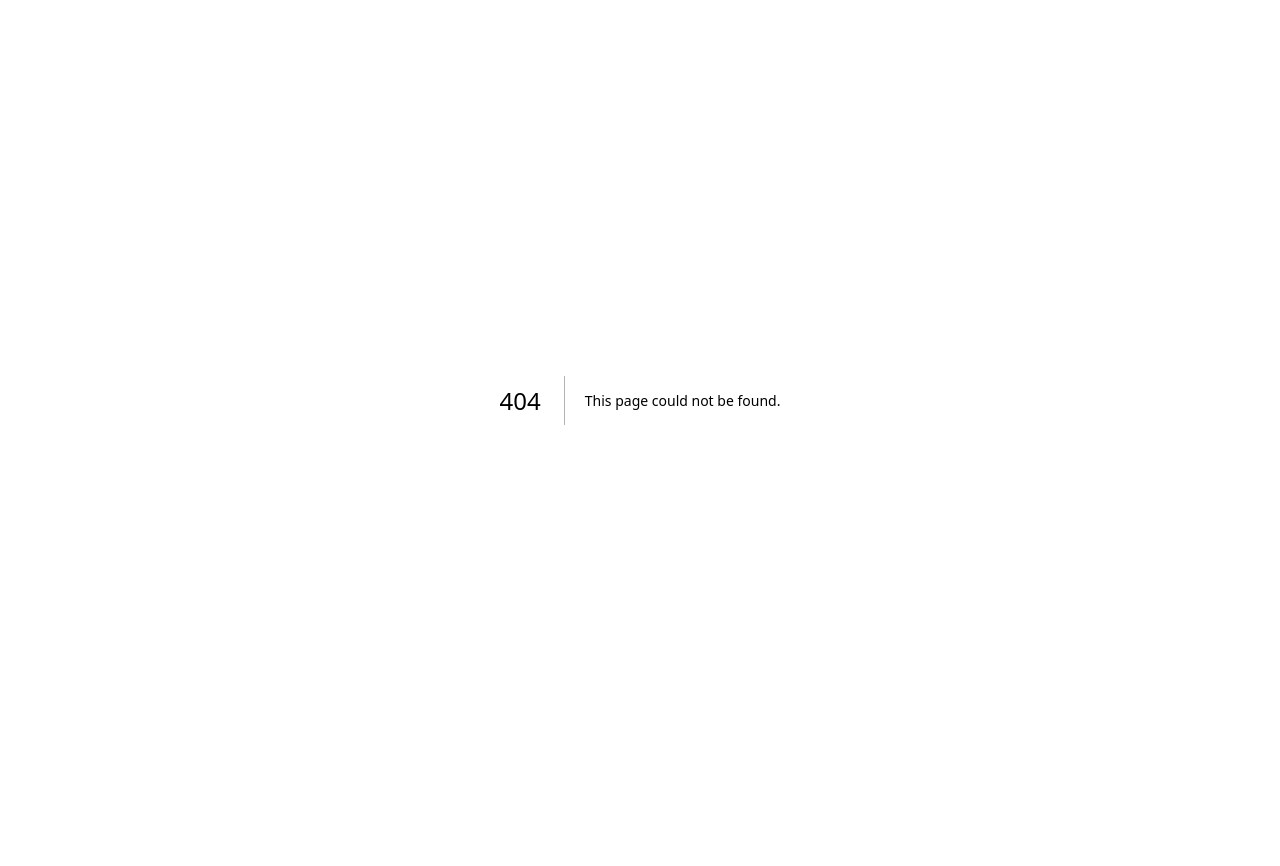
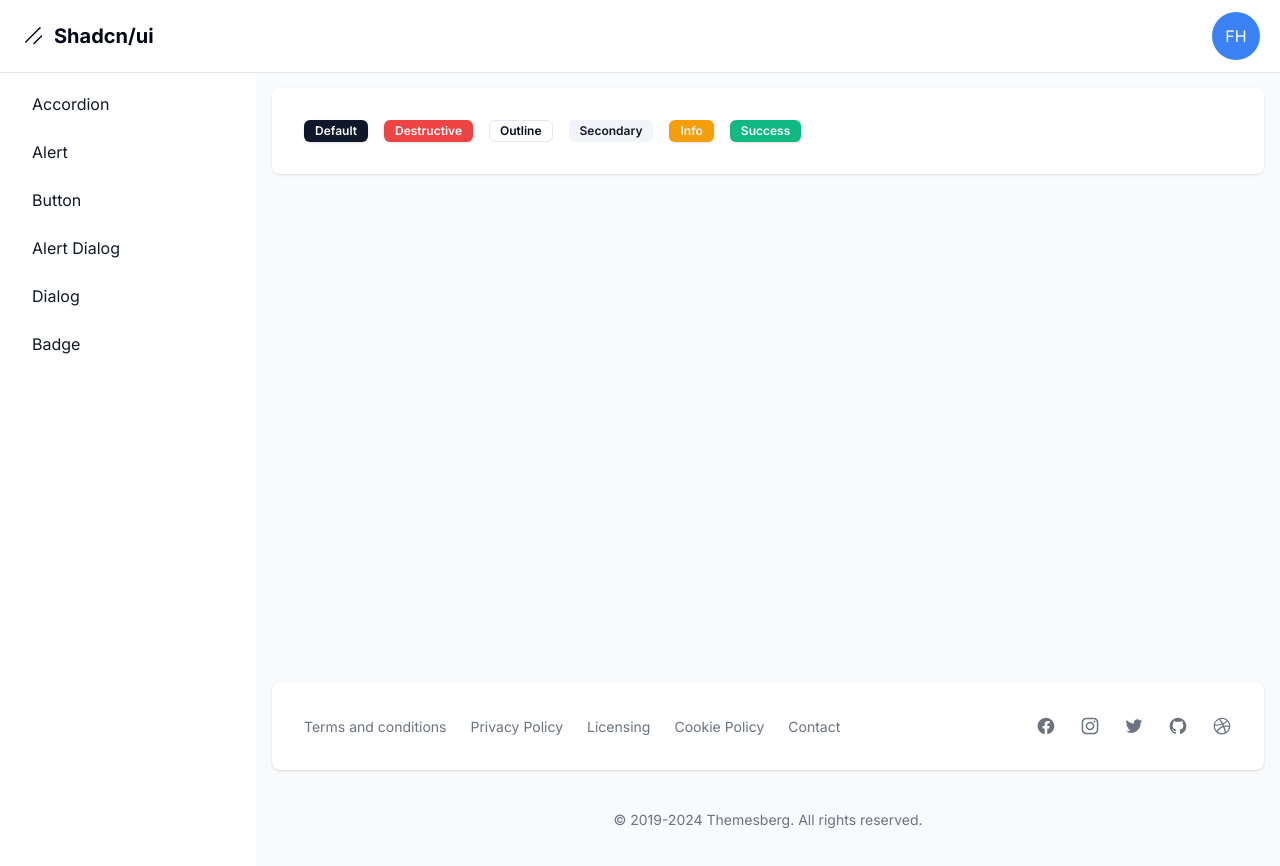
Before and after one commit to LuisEduardo821/components-library, a Next.js app: page /dashboard/badge in a window 1280 px wide. Before the commit this address had no page. Shown: the top 866 px of the page. Before the commit the page ends 800 px from the top, so only its background shows below. Built offline with nearby package versions, Linux system fonts and the light colour scheme.

Commit message:
badge agregado

```diff
--- a/package.json
+++ b/package.json
@@ -17,9 +17,11 @@
     "@radix-ui/react-slot": "^1.1.0",
     "class-variance-authority": "^0.7.0",
     "clsx": "^2.1.1",
+    "date-fns": "^3.6.0",
     "lucide-react": "^0.445.0",
     "next": "14.2.13",
     "react": "^18",
+    "react-day-picker": "^8.10.1",
     "react-dom": "^18",
     "tailwind-merge": "^2.5.2",
     "tailwindcss-animate": "^1.0.7"
--- /dev/null
+++ b/src/app/dashboard/badge/page.tsx
@@ -0,0 +1,15 @@
+import { Badge } from "@/components/ui/badge";
+
+
+export default function BadgePage() {
+    return (
+        <div className="flex gap-4">
+            <Badge>Default</Badge>
+            <Badge variant="destructive">Destructive</Badge>
+            <Badge variant="outline">Outline</Badge>
+            <Badge variant="secondary">Secondary</Badge>
+            <Badge variant="info">Info</Badge>
+            <Badge capitalize variant="success">success</Badge>
+        </div>
+    )
+}
--- a/src/app/dashboard/layout.tsx
+++ b/src/app/dashboard/layout.tsx
@@ -8,7 +8,8 @@ const links = [
     { name: "alert", href: "alert" },
     { name: "button", href: "button" },
     { name: "alert dialog", href: "alert-dialog" },
-    { name: "dialog", href: "dialog" }
+    { name: "dialog", href: "dialog" },
+    { name: "badge", href: "badge" },
 ];
 
 export default function DashboardLayout({
--- /dev/null
+++ b/src/components/ui/badge.tsx
@@ -0,0 +1,41 @@
+import * as React from "react"
+import { cva, type VariantProps } from "class-variance-authority"
+
+import { cn } from "@/lib/utils"
+
+const badgeVariants = cva(
+  "inline-flex items-center rounded-md border px-2.5 py-0.5 text-xs font-semibold transition-colors focus:outline-none focus:ring-2 focus:ring-ring focus:ring-offset-2",
+  {
+    variants: {
+      variant: {
+        default:
+          "border-transparent bg-primary text-primary-foreground shadow hover:bg-primary/80",
+        secondary:
+          "border-transparent bg-secondary text-secondary-foreground hover:bg-secondary/80",
+        destructive:
+          "border-transparent bg-destructive text-destructive-foreground shadow hover:bg-destructive/80",
+        outline: "text-foreground",
+        info: "border-transparent bg-amber-500 text-primary-foreground shadow hover:bg-amber-400",
+        success: "border-transparent bg-emerald-500 text-primary-foreground shadow hover:bg-emerald-400",
+      },
+    },
+    defaultVariants: {
+      variant: "default",
+    },
+  }
+)
+
+export interface BadgeProps
+  extends React.HTMLAttributes<HTMLDivElement>,
+  VariantProps<typeof badgeVariants> {
+  capitalize?: boolean;
+};
+
+
+function Badge({ className, variant, capitalize = false, ...props }: BadgeProps) {
+  return (
+    <div className={cn(badgeVariants({ variant, }), { capitalize: capitalize }, className)} {...props} />
+  )
+}
+
+export { Badge, badgeVariants }
--- /dev/null
+++ b/src/components/ui/calendar.tsx
@@ -0,0 +1,72 @@
+"use client"
+
+import * as React from "react"
+import { ChevronLeftIcon, ChevronRightIcon } from "@radix-ui/react-icons"
+import { DayPicker } from "react-day-picker"
+
+import { cn } from "@/lib/utils"
+import { buttonVariants } from "@/components/ui/button"
+
+export type CalendarProps = React.ComponentProps<typeof DayPicker>
+
+function Calendar({
+  className,
+  classNames,
+  showOutsideDays = true,
+  ...props
+}: CalendarProps) {
+  return (
+    <DayPicker
+      showOutsideDays={showOutsideDays}
+      className={cn("p-3", className)}
+      classNames={{
+        months: "flex flex-col sm:flex-row space-y-4 sm:space-x-4 sm:space-y-0",
+        month: "space-y-4",
+        caption: "flex justify-center pt-1 relative items-center",
+        caption_label: "text-sm font-medium",
+        nav: "space-x-1 flex items-center",
+        nav_button: cn(
+          buttonVariants({ variant: "outline" }),
+          "h-7 w-7 bg-transparent p-0 opacity-50 hover:opacity-100"
+        ),
+        nav_button_previous: "absolute left-1",
+        nav_button_next: "absolute right-1",
+        table: "w-full border-collapse space-y-1",
+        head_row: "flex",
+        head_cell:
+          "text-muted-foreground rounded-md w-8 font-normal text-[0.8rem]",
+        row: "flex w-full mt-2",
+        cell: cn(
+          "relative p-0 text-center text-sm focus-within:relative focus-within:z-20 [&:has([aria-selected])]:bg-accent [&:has([aria-selected].day-outside)]:bg-accent/50 [&:has([aria-selected].day-range-end)]:rounded-r-md",
+          props.mode === "range"
+            ? "[&:has(>.day-range-end)]:rounded-r-md [&:has(>.day-range-start)]:rounded-l-md first:[&:has([aria-selected])]:rounded-l-md last:[&:has([aria-selected])]:rounded-r-md"
+            : "[&:has([aria-selected])]:rounded-md"
+        ),
+        day: cn(
+          buttonVariants({ variant: "ghost" }),
+          "h-8 w-8 p-0 font-normal aria-selected:opacity-100"
+        ),
+        day_range_start: "day-range-start",
+        day_range_end: "day-range-end",
+        day_selected:
+          "bg-primary text-primary-foreground hover:bg-primary hover:text-primary-foreground focus:bg-primary focus:text-primary-foreground",
+        day_today: "bg-accent text-accent-foreground",
+        day_outside:
+          "day-outside text-muted-foreground opacity-50  aria-selected:bg-accent/50 aria-selected:text-muted-foreground aria-selected:opacity-30",
+        day_disabled: "text-muted-foreground opacity-50",
+        day_range_middle:
+          "aria-selected:bg-accent aria-selected:text-accent-foreground",
+        day_hidden: "invisible",
+        ...classNames,
+      }}
+      components={{
+        IconLeft: ({ ...props }) => <ChevronLeftIcon className="h-4 w-4" />,
+        IconRight: ({ ...props }) => <ChevronRightIcon className="h-4 w-4" />,
+      }}
+      {...props}
+    />
+  )
+}
+Calendar.displayName = "Calendar"
+
+export { Calendar }
```
Also changed, not shown: 1 other file (tests, documents, lock files or other folders).
